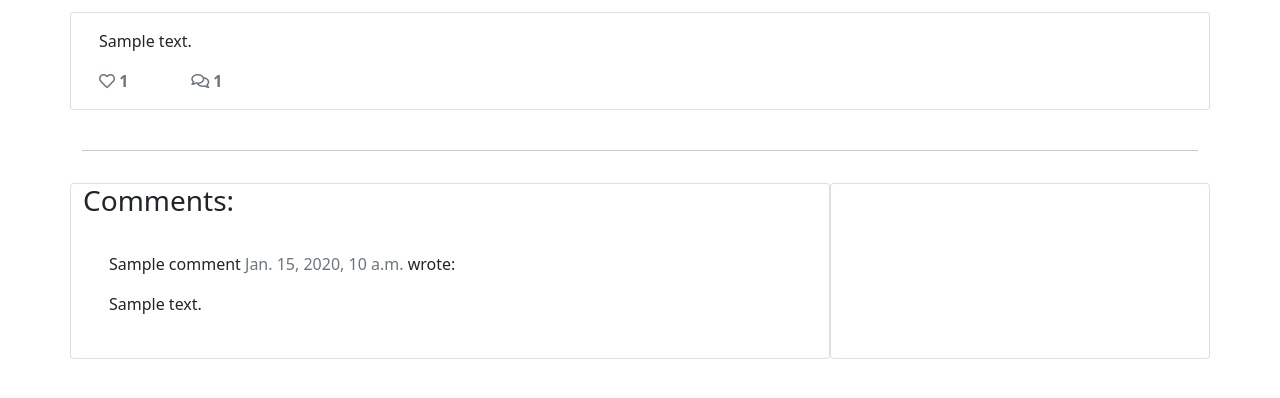
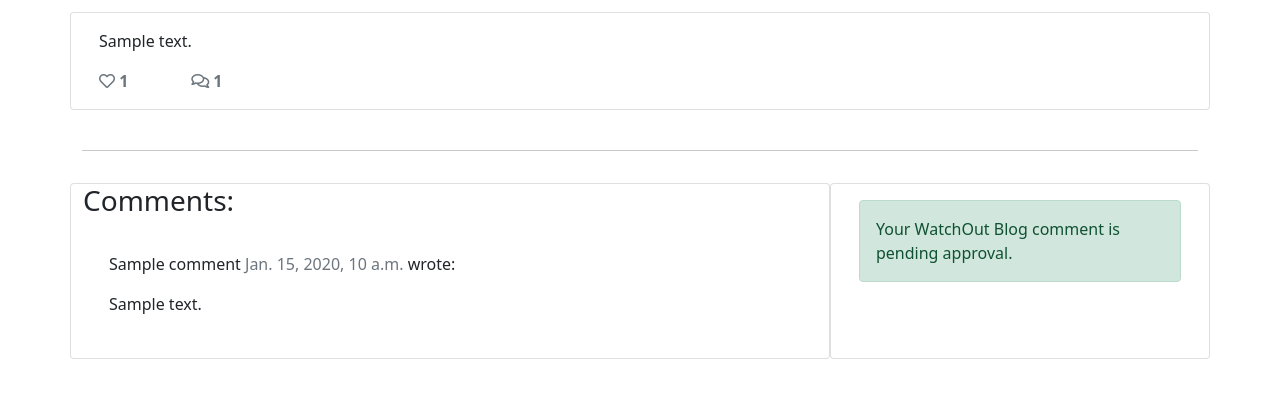
Before and after one commit to Code-Institute-Submissions/adamwasiak-WatchOutBlog_NovResub, a Django app: a page that uses templates/post_detail.html in a window 1280 px wide. Shown: the part 156-554 px from the top of the page. Run offline with Django 3.2, Linux system fonts and the light colour scheme; tables that the repository leaves empty hold one stand-in row (values such as "Sample post"); some libraries are stand-ins or nearby versions.

Commit message:
Add comment POST function

```diff
--- a/blog/views.py
+++ b/blog/views.py
@@ -27,7 +27,39 @@ class PostDetail(View):
             {
                 "post": post,
                 "comments": comments,
+                "commented": False,
                 "liked": liked,
                 "comment_form": CommentForm()
             },
         )
+
+    def get(self, request, slug, *args, **kwargs):
+        queryset = Post.objects.filter(status=1)
+        post = get_object_or_404(queryset, slug=slug)
+        comments = post.comments.filter(approved=True).order_by("-created_on")
+        liked = False
+        if post.likes.filter(id=self.request.user.id).exists():
+            liked = True
+
+        comment_form = CommentForm(data=request.POST)
+
+        if comment_form.is_valid():
+            comment_form.instance.email = request.user.email
+            comment_form.instance.name = request.user.username
+            comment = comment_form.save(commit=False)
+            comment.post = post
+            comment.save()
+        else:
+            comment_form = CommentForm()
+
+        return render(
+            request,
+            "post_detail.html",
+            {
+                "post": post,
+                "comments": comments,
+                "commented": True,
+                "liked": liked,
+                "comment_form": CommentForm()
+            },
+        )
--- a/templates/post_detail.html
+++ b/templates/post_detail.html
@@ -79,6 +79,12 @@
         <div class="col-md-4 card mb-4  mt-3 ">
             <div class="card-body">
                 <!-- For later -->
+                {% if commented %}
+                <div class="alert alert-success" role="alert">
+                    Your WatchOut Blog comment is pending approval.
+                </div>
+                {% else %}
+
                 {% if user.is_authenticated %}
 
                 <h3>Leave a comment:</h3>
@@ -88,7 +94,7 @@
                     {% csrf_token %}
                     <button type="submit" class="btn btn-signup btn-lg">Submit</button>
                 </form>
-
+                {% endif %}
                 {% endif %}
 
             </div>
```
